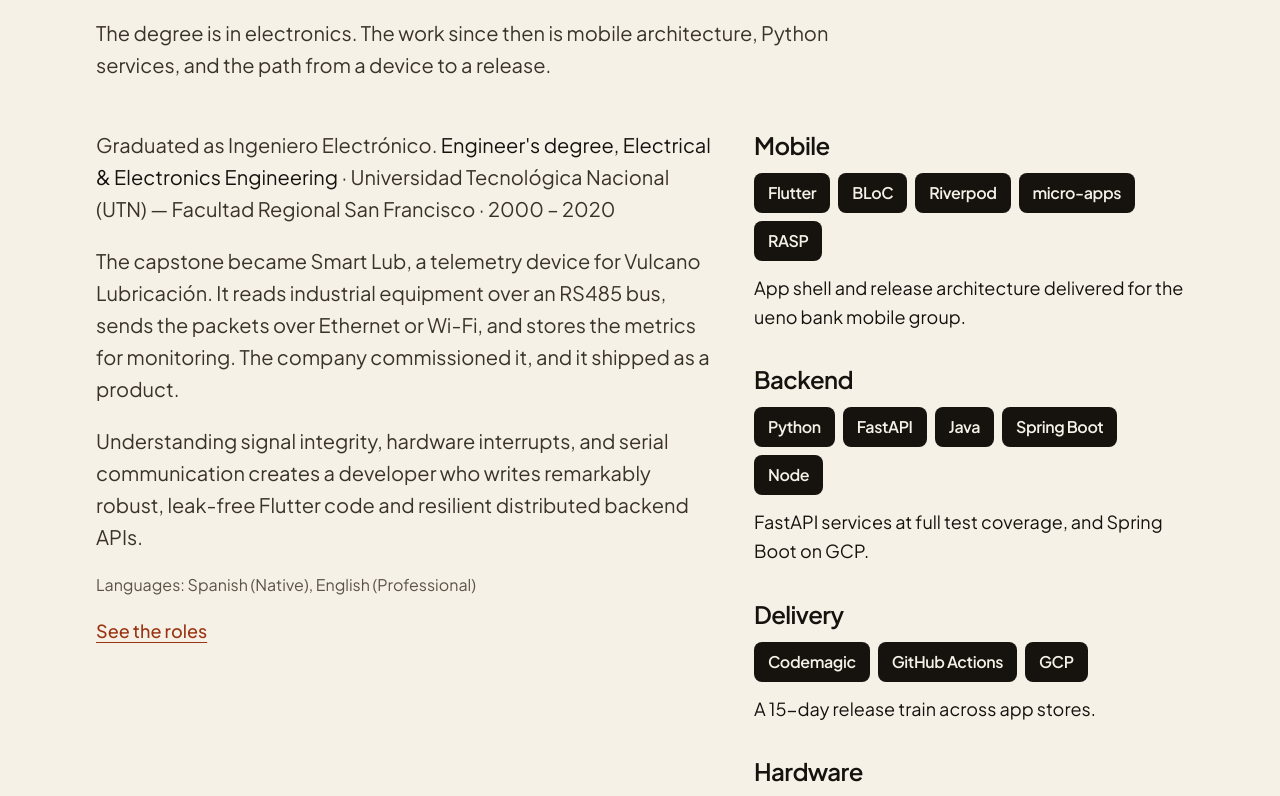
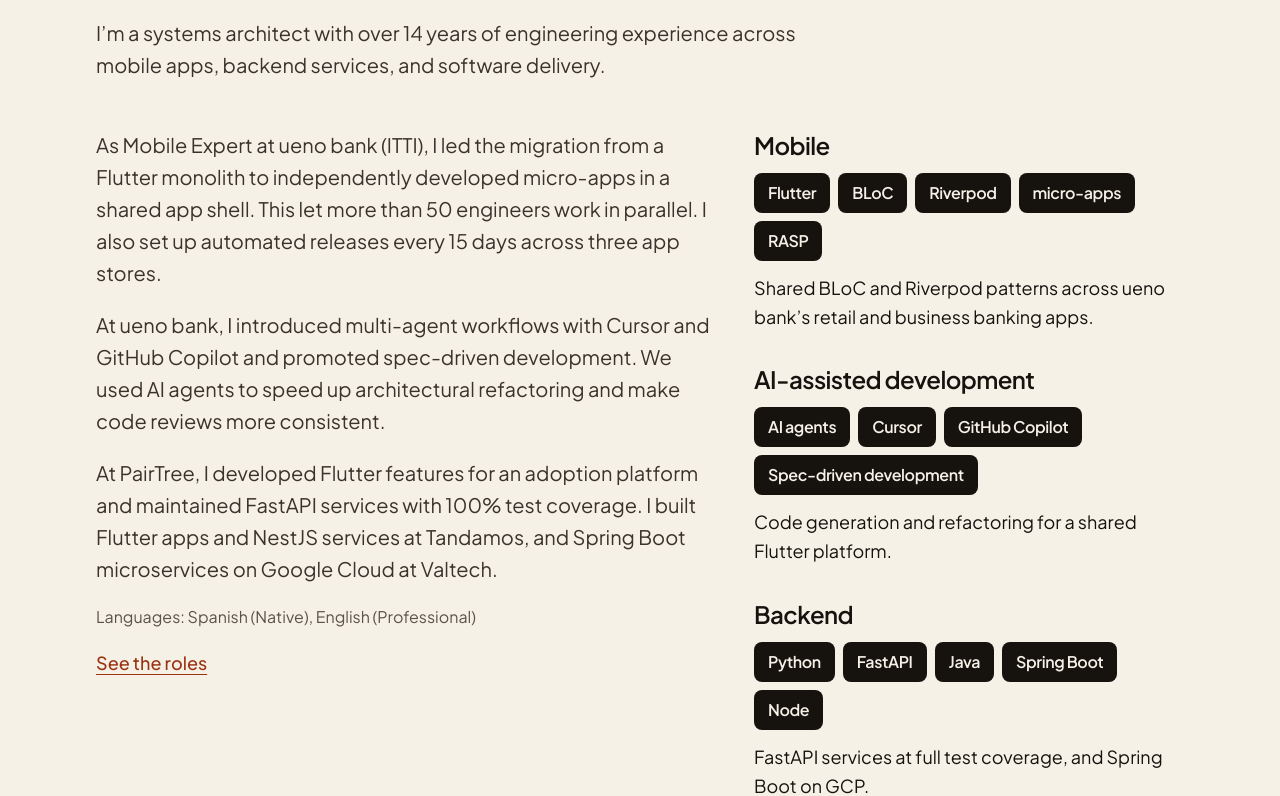
Before and after one commit to EugenioTesio/portfolio-v2, a React (Vite) app: page / in a window 1280 px wide. Shown: the part 867-1663 px from the top of the page. Built offline with nearby package versions, Linux system fonts and the light colour scheme.

Commit message:
Highlight recent roles and AI in About

```diff
--- a/src/components/AboutSection.tsx
+++ b/src/components/AboutSection.tsx
@@ -1,15 +1,13 @@
 import { useTranslation } from 'react-i18next';
-import { usePortfolioData } from '../data/portfolio';
 
 interface AboutSectionProps {
   onNavigate: (sectionId: string) => void;
 }
 
-const GROUP_KEYS = ['mobile', 'backend', 'delivery', 'hardware'] as const;
+const GROUP_KEYS = ['mobile', 'ai', 'backend', 'delivery'] as const;
 
 export default function AboutSection({ onNavigate }: AboutSectionProps) {
   const { t } = useTranslation();
-  const { PERSONAL_INFO } = usePortfolioData();
 
   return (
     <section id="about" className="py-[5.5rem] border-t border-line">
@@ -26,18 +24,13 @@ export default function AboutSection({ onNavigate }: AboutSectionProps) {
         <div className="grid grid-cols-1 lg:grid-cols-12 gap-10 items-start">
           <div className="lg:col-span-7 space-y-5 max-w-[65ch]">
             <p className="text-xl leading-[1.6] text-muted">
-              {t('about.degreeLead')}{' '}
-              <span className="text-ink">{t('about.degreeTitle')}</span>
-              {' · '}
-              {PERSONAL_INFO.education.institution}
-              {' · '}
-              {PERSONAL_INFO.education.period}
+              {t('about.latestRole')}
             </p>
             <p className="text-xl leading-[1.6] text-muted">
-              {t('about.capstoneDesc')}
+              {t('about.aiExperience')}
             </p>
             <p className="text-xl leading-[1.6] text-muted">
-              {t('about.electronicsDesc')}
+              {t('about.earlierRoles')}
             </p>
             <p className="text-base text-faint">{t('about.languages')}</p>
             <button
--- a/src/i18n/locales/en/common.json
+++ b/src/i18n/locales/en/common.json
@@ -60,22 +60,27 @@
   },
   "about": {
     "sectionBadge": "01. ABOUT ME",
-    "title": "Electronics, then software.",
+    "title": "Mobile architecture and AI",
     "titleHighlight": "Engineering Rigor",
-    "subtitle": "The degree is in electronics. The work since then is mobile architecture, Python services, and the path from a device to a release.",
+    "subtitle": "I’m a systems architect with over 14 years of engineering experience across mobile apps, backend services, and software delivery.",
     "yearsExp": "14+ Years Exp",
     "bioP1": "Hello! I'm <strong class=\"text-white font-semibold\">Eugenio Tesio</strong>, a Mobile Expert, Systems Architect, and Electronics Engineer with more than 14 years of end-to-end software delivery and hardware systems engineering.",
-    "bioP2": "Most recently at <strong class=\"text-white font-semibold\">ueno bank (ITTI S.A.E.C.A.)</strong> through Nov. 2026, I led mobile architecture for 50+ Flutter engineers, migrating legacy monoliths into an independent <span class=\"text-[#00F5FF] font-medium\">Micro-App & App Shell ecosystem</span>, harmonizing BLoC and Riverpod across unified retail and corporate banking products, orchestrating 15-day automated release trains across 3 app stores, and enforcing Fintech RASP threat defense.",
-    "bioP3": "Prior to ueno bank, I delivered mission-critical <span class=\"text-white font-medium\">FastAPI Python backends with 100% test coverage</span> and Flutter apps with golden UI tests at <strong class=\"text-slate-100\">PairTree</strong> (adoption enablement platform), built cross-platform Riverpod apps and <span class=\"text-[#9D00FF] font-medium\">Nest.js / TypeScript microservices</span> at <strong class=\"text-slate-100\">Tandamos</strong>, and engineered high-throughput <span class=\"text-[#00F5FF] font-medium\">Spring Boot</span> microservices on Google Cloud Platform at <strong class=\"text-slate-100\">Valtech</strong>.",
+    "latestRole": "As Mobile Expert at ueno bank (ITTI), I led the migration from a Flutter monolith to independently developed micro-apps in a shared app shell. This let more than 50 engineers work in parallel. I also set up automated releases every 15 days across three app stores.",
+    "aiExperience": "At ueno bank, I introduced multi-agent workflows with Cursor and GitHub Copilot and promoted spec-driven development. We used AI agents to speed up architectural refactoring and make code reviews more consistent.",
+    "earlierRoles": "At PairTree, I developed Flutter features for an adoption platform and maintained FastAPI services with 100% test coverage. I built Flutter apps and NestJS services at Tandamos, and Spring Boot microservices on Google Cloud at Valtech.",
     "bioP4": "Holding a formal <strong class=\"text-white font-semibold\">Electrical & Electronics Engineering degree</strong> from Universidad Tecnológica Nacional (UTN), my engineering intuition extends from serial buses (RS485 Modbus) and EV charging protocols (OCPP 1.6) to cloud microservices and modern multi-agent AI workflows.",
     "quote": "I look for Python and Flutter work where architecture, test coverage, and the release train are what make the product reliable.",
-    "degreeLead": "Graduated as Ingeniero Electrónico.",
     "seeRoles": "See the roles",
     "groups": {
       "mobile": {
         "title": "Mobile",
         "items": "Flutter, BLoC, Riverpod, micro-apps, RASP",
-        "proof": "App shell and release architecture delivered for the ueno bank mobile group."
+        "proof": "Shared BLoC and Riverpod patterns across ueno bank’s retail and business banking apps."
+      },
+      "ai": {
+        "title": "AI-assisted development",
+        "items": "AI agents, Cursor, GitHub Copilot, Spec-driven development",
+        "proof": "Code generation and refactoring for a shared Flutter platform."
       },
       "backend": {
         "title": "Backend",
@@ -85,27 +90,19 @@
       "delivery": {
         "title": "Delivery",
         "items": "Codemagic, GitHub Actions, GCP",
-        "proof": "A 15-day release train across app stores."
-      },
-      "hardware": {
-        "title": "Hardware",
-        "items": "RS485, OCPP 1.6",
-        "proof": "Smart Lub for Vulcano, and an EV charging network."
+        "proof": "Automated signing and distribution to the App Store, Google Play, and Huawei AppGallery."
       }
     },
     "languages": "Languages: Spanish (Native), English (Professional)",
     "connect": "Connect with Eugenio",
     "competenciesTitle": "Core Competencies at a Glance",
     "academicDegree": "Academic Degree",
-    "degreeTitle": "Engineer's degree, Electrical & Electronics Engineering",
     "graduatedAs": "Graduated as",
     "ingeniero": "Ingeniero Electrónico",
     "capstoneTitle": "Capstone Project: Smart Lub",
     "commercialProduct": "Commercial Product",
-    "capstoneDesc": "The capstone became Smart Lub, a telemetry device for Vulcano Lubricación. It reads industrial equipment over an RS485 bus, sends the packets over Ethernet or Wi-Fi, and stores the metrics for monitoring. The company commissioned it, and it shipped as a product.",
     "capstoneNote": "Commissioned by the company and became part of a commercialized product.",
     "electronicsAdvantage": "The Electronics-to-Cloud Advantage",
-    "electronicsDesc": "Understanding signal integrity, hardware interrupts, and serial communication creates a developer who writes remarkably robust, leak-free Flutter code and resilient distributed backend APIs.",
     "readyToCollaborate": "Ready to Collaborate",
     "seekingProjects": "Seeking innovative Python & Flutter projects where architecture and scale matter.",
     "reachOut": "Reach Out",
--- a/src/i18n/locales/es/common.json
+++ b/src/i18n/locales/es/common.json
@@ -60,22 +60,27 @@
   },
   "about": {
     "sectionBadge": "01. SOBRE MÍ",
-    "title": "Electrónica, y después software.",
+    "title": "Arquitectura móvil e IA",
     "titleHighlight": "rigor de ingeniería",
-    "subtitle": "El título es de electrónica. El trabajo desde entonces es arquitectura mobile, servicios en Python y el camino de un dispositivo a un release.",
+    "subtitle": "Soy arquitecto de sistemas con más de 14 años de experiencia en aplicaciones móviles, servicios backend y entrega de software.",
     "yearsExp": "14+ años exp.",
     "bioP1": "¡Hola! Soy <strong class=\"text-white font-semibold\">Eugenio Tesio</strong>, Experto Mobile, Arquitecto de Sistemas e Ingeniero Electrónico con más de 14 años de entrega de software y sistemas de hardware.",
-    "bioP2": "Más recientemente en <strong class=\"text-white font-semibold\">ueno bank (ITTI S.A.E.C.A.)</strong> hasta nov. 2026, lideré la arquitectura mobile para más de 50 ingenieros Flutter, migrando monolitos legacy a un ecosistema <span class=\"text-[#00F5FF] font-medium\">Micro-App y App Shell</span>, armonizando BLoC y Riverpod en productos bancarios retail y corporativos, trenes de release automatizados de 15 días en 3 stores y defensa RASP fintech.",
-    "bioP3": "Antes de ueno bank, entregué backends <span class=\"text-white font-medium\">FastAPI con 100% de cobertura de tests</span> y apps Flutter con golden tests en <strong class=\"text-slate-100\">PairTree</strong>, apps Riverpod y <span class=\"text-[#9D00FF] font-medium\">microservicios Nest.js / TypeScript</span> en <strong class=\"text-slate-100\">Tandamos</strong>, y microservicios <span class=\"text-[#00F5FF] font-medium\">Spring Boot</span> de alto throughput en Google Cloud Platform en <strong class=\"text-slate-100\">Valtech</strong>.",
+    "latestRole": "Como Experto Mobile en ueno bank (ITTI), lideré la migración de un monolito Flutter a microapps desarrolladas de forma independiente dentro de un app shell compartido. Esto permitió que más de 50 ingenieros trabajaran en paralelo. También automaticé las publicaciones cada 15 días en tres tiendas de aplicaciones.",
+    "aiExperience": "En ueno bank incorporé flujos de trabajo con múltiples agentes de IA usando Cursor y GitHub Copilot, e impulsé el desarrollo guiado por especificaciones. Usamos agentes de IA para agilizar la refactorización de la arquitectura y dar más consistencia a las revisiones de código.",
+    "earlierRoles": "En PairTree desarrollé funcionalidades en Flutter para una plataforma de adopción y mantuve servicios con FastAPI y un 100 % de cobertura de pruebas. En Tandamos construí aplicaciones Flutter y servicios NestJS, y en Valtech desarrollé microservicios con Spring Boot en Google Cloud.",
     "bioP4": "Con título formal en <strong class=\"text-white font-semibold\">Ingeniería Eléctrica y Electrónica</strong> de la Universidad Tecnológica Nacional (UTN), mi intuición de ingeniería va desde buses seriales (RS485 Modbus) y protocolos OCPP 1.6 hasta microservicios cloud e IA multiagente.",
     "quote": "Busco proyectos de Python y Flutter donde la arquitectura, la cobertura de tests y el tren de releases son lo que vuelve confiable al producto.",
-    "degreeLead": "Graduado como Ingeniero Electrónico.",
     "seeRoles": "Ver los roles",
     "groups": {
       "mobile": {
         "title": "Mobile",
         "items": "Flutter, BLoC, Riverpod, micro-apps, RASP",
-        "proof": "Arquitectura de app shell y releases entregada para el equipo mobile de ueno bank."
+        "proof": "Patrones compartidos de BLoC y Riverpod en las apps de banca personal y empresarial de ueno bank."
+      },
+      "ai": {
+        "title": "Desarrollo asistido por IA",
+        "items": "Agentes de IA, Cursor, GitHub Copilot, Desarrollo guiado por especificaciones",
+        "proof": "Generación de código y refactorización en una plataforma Flutter compartida."
       },
       "backend": {
         "title": "Backend",
@@ -85,27 +90,19 @@
       "delivery": {
         "title": "Entrega",
         "items": "Codemagic, GitHub Actions, GCP",
-        "proof": "Tren de releases de 15 días en varias tiendas."
-      },
-      "hardware": {
-        "title": "Hardware",
-        "items": "RS485, OCPP 1.6",
-        "proof": "Smart Lub para Vulcano, y una red de carga de vehículos eléctricos."
+        "proof": "Firma y distribución automatizadas a App Store, Google Play y Huawei AppGallery."
       }
     },
     "languages": "Idiomas: Español (nativo), Inglés (profesional)",
     "connect": "Conectar con Eugenio",
     "competenciesTitle": "Competencias centrales de un vistazo",
     "academicDegree": "Título académico",
-    "degreeTitle": "Ingeniería Eléctrica y Electrónica",
     "graduatedAs": "Graduado como",
     "ingeniero": "Ingeniero Electrónico",
     "capstoneTitle": "Proyecto de titulación: Smart Lub",
     "commercialProduct": "Producto comercial",
-    "capstoneDesc": "El proyecto de titulación se convirtió en Smart Lub, un dispositivo de telemetría para Vulcano Lubricación. Lee equipos industriales por un bus RS485, envía los paquetes por Ethernet o Wi-Fi y guarda las métricas para monitoreo. La empresa lo encargó y salió como producto.",
     "capstoneNote": "Encargado por la empresa y convertido en producto comercializado.",
     "electronicsAdvantage": "La ventaja de electrónica a cloud",
-    "electronicsDesc": "Entender integridad de señal, interrupciones de hardware y comunicación serial permite escribir código Flutter robusto y APIs backend distribuidas resilientes.",
     "readyToCollaborate": "Listo para colaborar",
     "seekingProjects": "Busco proyectos innovadores en Python y Flutter donde la arquitectura y la escala importen.",
     "reachOut": "Escribir",
```
